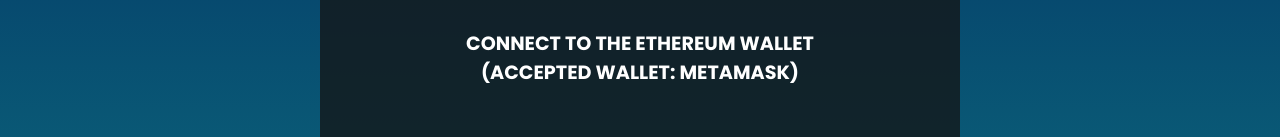
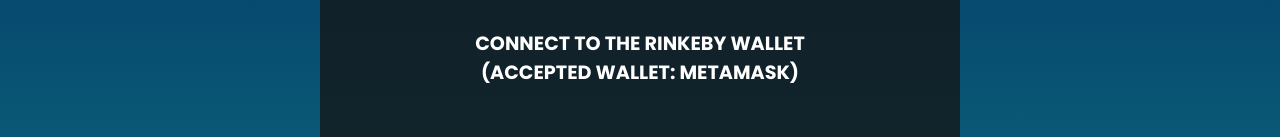
Before and after one commit to AnkitJaiswal1605/Cope-Studio, a plain HTML site: page index.html in a window 1280 px wide. Shown: the part 366-503 px from the top of the page. Drawn offline with nearby package versions, Linux system fonts and the light colour scheme; a web font is replaced by a local one.

Commit message:
Update index.html

```diff
--- a/index.html
+++ b/index.html
@@ -29,7 +29,7 @@
 					<h1><span class="green-text" id="signed-in-2">&nbsp;CONNECTED</span></h1>
 				</div>
 
-                <h2 id="signed-out-h2">CONNECT TO THE ETHEREUM WALLET <br />(ACCEPTED WALLET: METAMASK) </h2>
+                <h2 id="signed-out-h2">CONNECT TO THE RINKEBY WALLET <br />(ACCEPTED WALLET: METAMASK) </h2>
                 <h2 id="signed-in-h2">ADDRESS: &nbsp; <span id="wallet-address"></span>
 					<br />YOUR NFT BALANCE: &nbsp; <span id="nft-balance"></span>
 				</h2>
```
